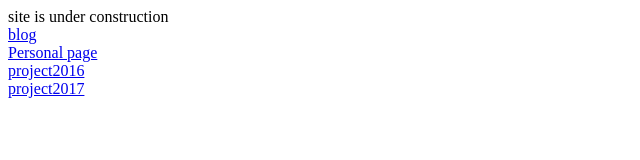
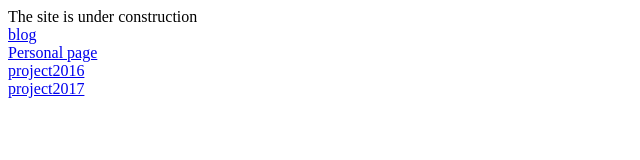
Before and after one commit to wyonghao/wyonghao.github.io, a plain HTML site: page index.html in a window 1280 px wide. Shown: the full height of the page, 0-640 px from the left. Drawn offline with Linux system fonts and the light colour scheme.

Commit message:
clean up

```diff
--- a/index.html
+++ b/index.html
@@ -3,7 +3,7 @@
     <meta content="text/html; charset=UTF-8" http-equiv="content-type">
     <title>home page</title>
   </head>
-  <body>site is under construction<br>
+  <body>The site is under construction<br>
     <a href="blog/index.html">blog</a><br>
     <span style="color: #0000ee;"><a target="_blank" href="http://dmtlab.bcu.ac.uk/leowang/">Personal
         page</a><br>
```
Also changed, not shown: 2 other files.
